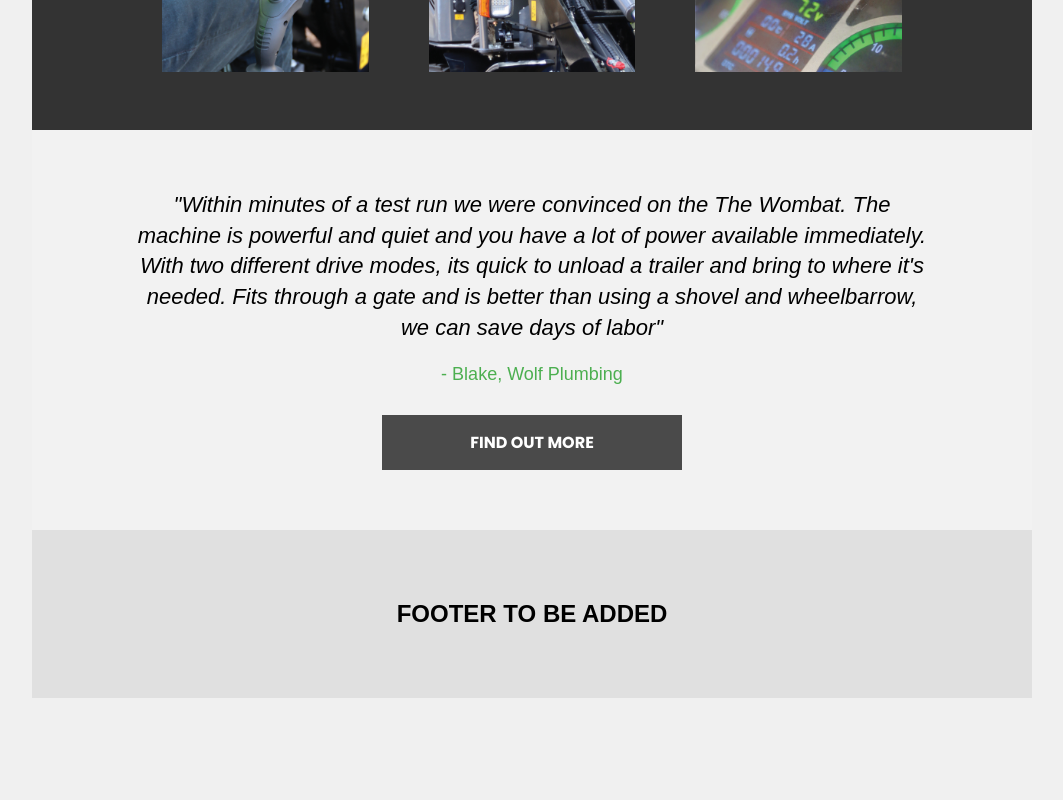
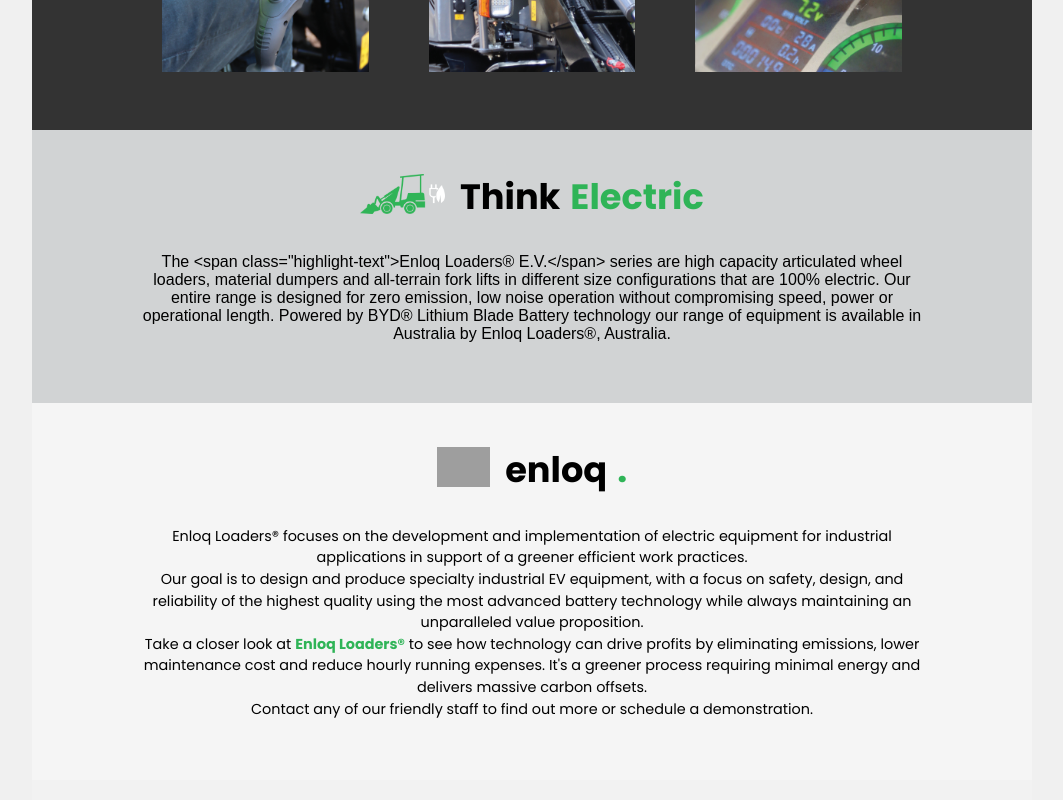
Before and after one commit to d2mrapidscreen/enloq, a React (Create React App) app: page / in a window 1280 px wide. Shown: the part 10100-10900 px from the top of the page, without its empty margins (108-1171 px from the left). Before the commit the page ends 10798 px from the top, so only its background shows below. Built offline with nearby package versions, Linux system fonts and the light colour scheme; grey boxes are pictures that could not be loaded; the HTML template or start-up script is replaced by a standard one.

Commit message:
Generalised info sections draft

```diff
--- a/src/App.js
+++ b/src/App.js
@@ -14,6 +14,7 @@
 import ImageRow from "./components/ImageRow/ImageRow";
 import Gallery from "./components/Gallery/Gallery";
 import ModelsGallery from "./components/Gallery/ModelsGallery";
+import { ThinkElectricSection, EnloqLoadersSection } from './components/InfoSection/Sections';
 
 // Image imports
 import loaderBucketImage from './assets/images/Loader_raised_bucket_from_rear.jpg';
@@ -133,6 +134,9 @@
         imagesPerRow={3}
       />
 
+      <ThinkElectricSection />
+      <EnloqLoadersSection />
+
       <Testimonial
         quote="Within minutes of a test run we were convinced on the The Wombat. The machine is powerful and quiet and you have a lot of power available immediately. With two different drive modes, its quick to unload a trailer and bring to where it's needed. Fits through a gate and is better than using a shovel and wheelbarrow, we can save days of labor"
         author="Blake"
--- /dev/null
+++ b/src/components/InfoSection/InfoSection.css
@@ -0,0 +1,107 @@
+.info-section {
+    width: 100%;
+    padding: 40px 0;
+    position: relative;
+  }
+
+  .info-container {
+    max-width: 1140px;
+    margin: 0 auto;
+    padding: 0 15px;
+    position: relative;
+  }
+
+  .info-header {
+    display: flex;
+    align-items: center;
+    justify-content: center;
+    margin-bottom: 30px;
+  }
+
+  .info-logo {
+    display: inline-block;
+    vertical-align: middle;
+    margin-right: 15px;
+  }
+
+  .info-logo img {
+    height: 40px;
+    width: auto;
+  }
+
+  .info-text {
+    display: inline-block;
+    vertical-align: middle;
+    font-size: 2.2rem;
+    font-weight: bold;
+  }
+
+  .info-title-prefix {
+    font-family: 'Poppins', sans-serif;
+    font-weight: bold;
+    margin-right: 10px;
+  }
+
+  .info-title-suffix {
+    font-family: 'Poppins', sans-serif;
+    font-weight: bold;
+  }
+
+  .info-content {
+    max-width: 800px;
+    margin: 20px auto;
+    text-align: center;
+  }
+
+  .info-content p {
+    font-family: 'Poppins', sans-serif;
+    font-size: 0.9rem;
+    line-height: 1.5;
+    margin: 0;
+    color: #000;
+    text-align: center;
+  }
+
+  .highlight-text {
+    color: var(--highlight-color, #2fb457);
+    font-weight: bold;
+  }
+
+  @media screen and (max-width: 768px) {
+    .info-header {
+      margin-bottom: 20px;
+    }
+
+    .info-text {
+      font-size: 1.8rem;
+    }
+
+    .info-logo img {
+      height: 30px;
+    }
+
+    .info-content p {
+      font-size: 0.8rem;
+    }
+  }
+
+  @font-face {
+    font-family: 'Poppins';
+    font-style: normal;
+    font-weight: bold;
+    src: url('../../assets/fonts/Poppins-Bold.ttf')
+  }
+
+  @font-face {
+    font-family: 'Poppins';
+    font-style: normal;
+    font-weight: normal;
+    src: url('../../assets/fonts/Poppins-Regular.ttf')
+  }
+
+  @font-face {
+    font-family: 'Poppins Medium';
+    font-style: normal;
+    font-weight: 500;
+    src: url('../../assets/fonts/Poppins-Medium.ttf')
+  }
--- /dev/null
+++ b/src/components/InfoSection/InfoSection.js
@@ -0,0 +1,67 @@
+// src/components/InfoSection/InfoSection.js
+import React from 'react';
+import './InfoSection.css';
+
+function InfoSection({
+  backgroundColor = '#d1d3d4',
+  logo,
+  titlePrefix = 'Think',
+  titlePrefix2 = '', // optional second prefix
+  titleColorPrefix = '#000',
+  titleSuffix = 'Electric',
+  titleColorSuffix = '#2fb457',
+  content,
+  highlightColor = '#2fb457',
+  highlightTerms = [],
+  logoAlt = "Logo"
+}) {
+
+  // Function to apply highlighting to specific terms in content
+  const formatContent = (text) => {
+    if (!highlightTerms.length) return text;
+
+    let formattedText = text;
+    highlightTerms.forEach(term => {
+      const regex = new RegExp(`(${term})`, 'g');
+      formattedText = formattedText.replace(regex, '<span class="highlight-text">$1</span>');
+    });
+
+    return <p dangerouslySetInnerHTML={{ __html: formattedText }} />;
+  };
+
+  return (
+    <section className="info-section" style={{ backgroundColor }}>
+      <div className="info-container">
+        <div className="info-header">
+          {logo && (
+            <div className="info-logo">
+              <img src={logo} alt={logoAlt} />
+            </div>
+          )}
+          <div className="info-text">
+            {titlePrefix && (
+              <span className="info-title-prefix" style={{ color: titleColorPrefix }}>
+                {titlePrefix}
+              </span>
+            )}
+            {titlePrefix2 && (
+              <span className="info-title-prefix" style={{ color: titleColorPrefix }}>
+                {titlePrefix2}
+              </span>
+            )}
+            {titleSuffix && (
+              <span className="info-title-suffix" style={{ color: titleColorSuffix }}>
+                {titleSuffix}
+              </span>
+            )}
+          </div>
+        </div>
+        <div className="info-content">
+          {typeof content === 'string' ? formatContent(content) : content}
+        </div>
+      </div>
+    </section>
+  );
+}
+
+export default InfoSection;
--- /dev/null
+++ b/src/components/InfoSection/Sections/index.js
@@ -0,0 +1,63 @@
+// Example 1: "Think Electric" section
+import React from 'react';
+import InfoSection from '../InfoSection';
+import leafLogo from '../../../assets/images/icon_loader_leaf_green.png';
+
+function ThinkElectricSection() {
+  const thinkContent = `
+    The <span class="highlight-text">Enloq Loaders® E.V.</span> series are high capacity articulated wheel loaders, material dumpers
+    and all-terrain fork lifts in different size configurations that are 100% electric. Our entire range
+    is designed for zero emission, low noise operation without compromising speed, power
+    or operational length. Powered by BYD® Lithium Blade Battery technology our range of
+    equipment is available in Australia by Enloq Loaders®, Australia.
+  `;
+
+  return (
+    <InfoSection
+      backgroundColor="#d1d3d4"
+      logo={leafLogo}
+      titlePrefix="Think"
+      titleColorPrefix="#000"
+      titleSuffix="Electric"
+      titleColorSuffix="#2fb457"
+      content={thinkContent}
+      logoAlt="Enloq Loader Icon"
+    />
+  );
+}
+
+// Example 2: "Enloq Loaders" section
+function EnloqLoadersSection() {
+  const enloqLogo = '/path/to/enloq-logo.png'; // Replace with actual path
+
+  const enloqContent = `
+    <p>Enloq Loaders® focuses on the development and implementation of electric equipment for
+    industrial applications in support of a greener efficient work practices.</p>
+
+    <p>Our goal is to design and produce specialty industrial EV equipment, with a focus on safety,
+    design, and reliability of the highest quality using the most advanced battery technology while
+    always maintaining an unparalleled value proposition.</p>
+
+    <p>Take a closer look at <span class="highlight-text">Enloq Loaders®</span> to see how technology can drive profits by eliminating
+    emissions, lower maintenance cost and reduce hourly running expenses. It's a greener process
+    requiring minimal energy and delivers massive carbon offsets.</p>
+
+    <p>Contact any of our friendly staff to find out more or schedule a demonstration.</p>
+  `;
+
+  return (
+    <InfoSection
+      backgroundColor="#f5f5f5"
+      logo={enloqLogo}
+      titlePrefix="enloq"
+      titleColorPrefix="#000"
+      titleSuffix="."
+      titleColorSuffix="#2fb457"
+      content={<div dangerouslySetInnerHTML={{ __html: enloqContent }} />}
+      highlightTerms={["Enloq Loaders®"]}
+      logoAlt="Enloq Logo"
+    />
+  );
+}
+
+export { ThinkElectricSection, EnloqLoadersSection };
```
